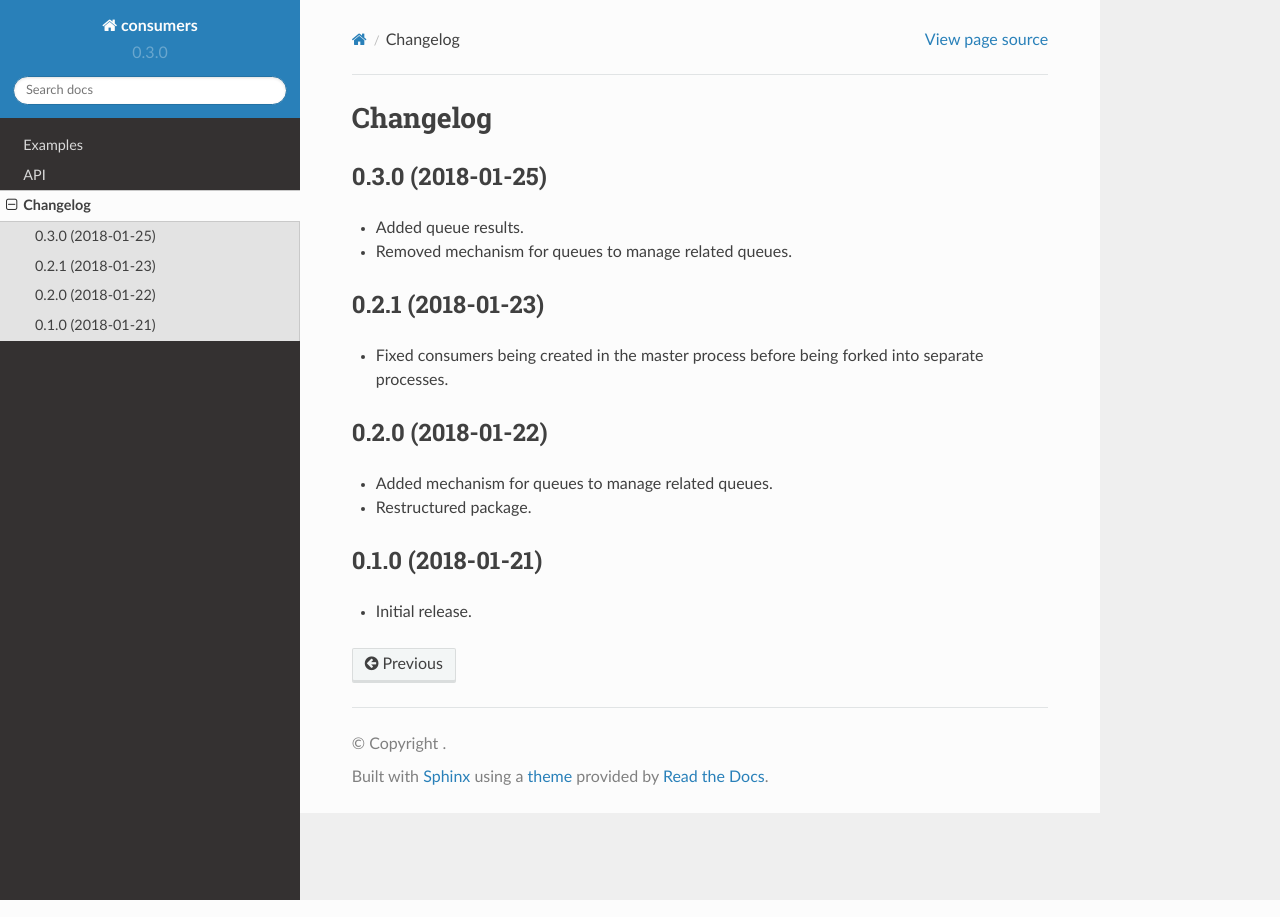
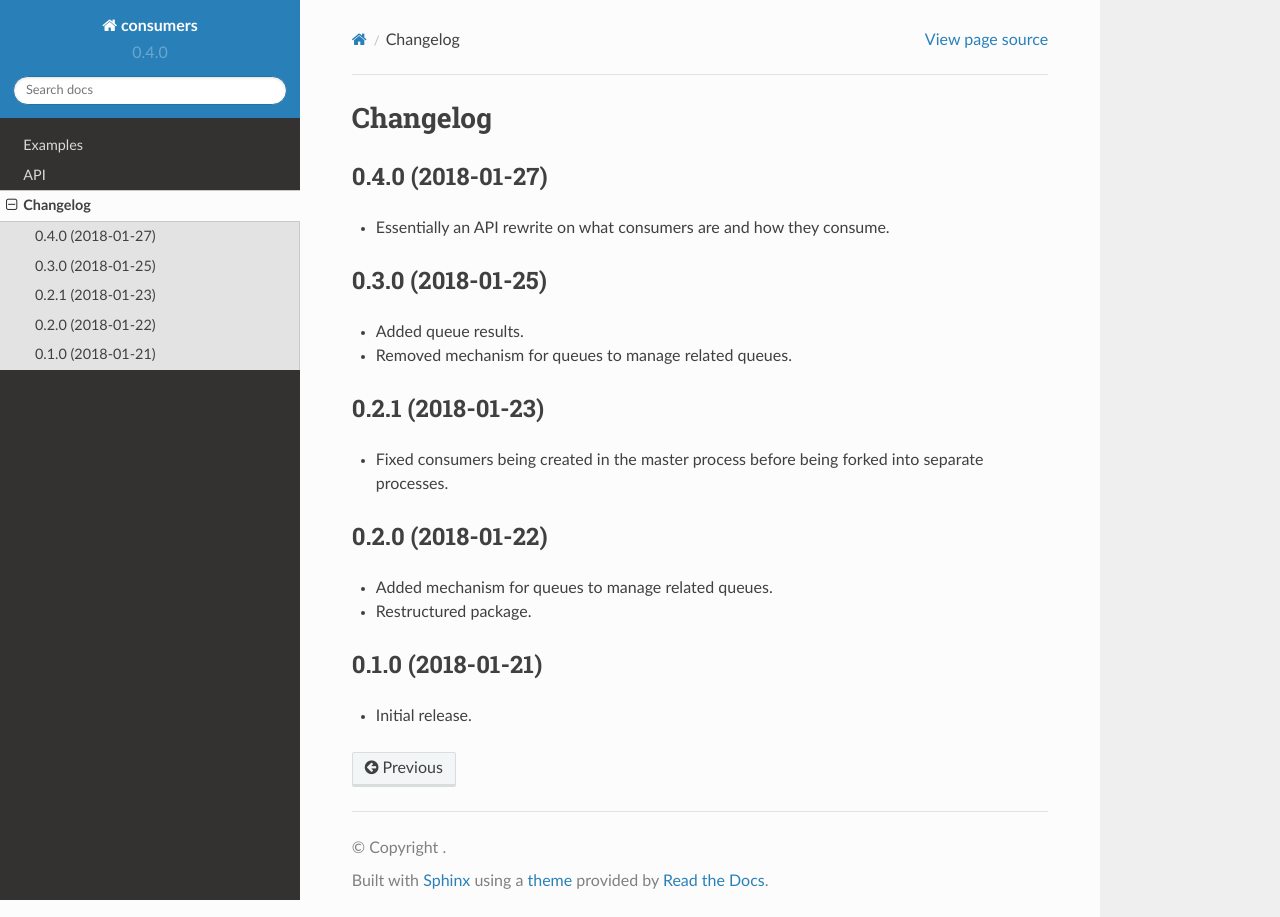
Before and after one commit to nvllsvm/consumers, a Sphinx documentation site: the page built from docs/history.rst, in a window 1280 px wide. Built offline with Sphinx 7.4.7 and the Read the Docs theme 2.0.0, drawn with Linux system fonts in a browser that asks for light colours.

Commit message:
Version 0.4.0

```diff
--- a/docs/history.rst
+++ b/docs/history.rst
@@ -1,5 +1,9 @@
 Changelog
 =========
+
+0.4.0 (2018-01-27)
+------------------
+- Essentially an API rewrite on what consumers are and how they consume.
 
 0.3.0 (2018-01-25)
 ------------------
--- a/setup.py
+++ b/setup.py
@@ -3,7 +3,7 @@ import setuptools
 
 setuptools.setup(
     name='consumers',
-    version='0.3.0',
+    version='0.4.0',
     description='A simple, flexible way to parallelize processing in Python.',
     long_description=open('README.rst').read(),
     author='Andrew Rabert',
```
